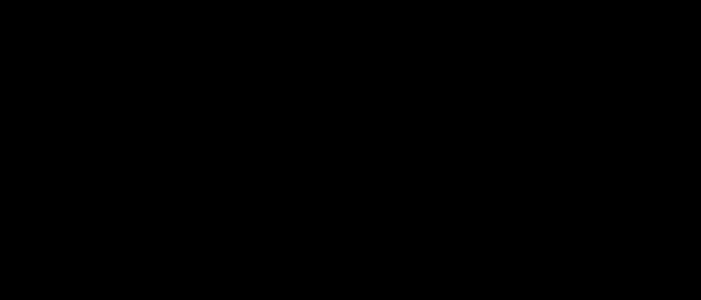
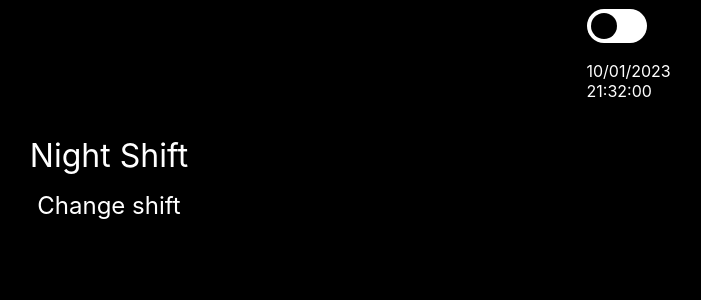
Before and after one commit to manuelcasanova/rmf, a React (Create React App) app in the folder client/: page /night in a window 1280 px wide. Before the commit this address had no page. Shown: the top 300 px of the page, without its empty margins (531-1232 px from the left). Built offline with nearby package versions, Linux system fonts and the light colour scheme.

Commit message:
Toggle dark mode. Component Closing Night. Links to change between am and pm shift

```diff
--- a/client/src/App.css
+++ b/client/src/App.css
@@ -46,6 +46,50 @@
   max-width: 600px;
 }
 
+.title {
+  text-align: center;
+  margin: 1em 0 0.5em 0;
+  font-size: 2em;
+}
+
+.subtitle {
+  display: flex;
+  justify-content: center;
+  width: 100%;
+  text-align: center;
+  /* margin: 0 0 1em 0; */
+  font-size: 1.5em;
+  text-decoration: none;
+}
+
+.navbar {
+  display: flex;
+  flex-direction: row;
+  /* width: 100%; */
+  text-align: center;
+  height: 3em;
+
+}
+
+.navbar-day {
+
+  width: 50%;
+  display: flex;
+  align-items: center;
+  justify-content: center;
+}
+
+
+.navbar-night {
+
+  width: 50%;
+  display: flex;
+  align-items: center;
+  justify-content: center;
+
+}
+
+
 .clear-all-div {
   /* background-color: red; */
   display: flex;
@@ -70,7 +114,9 @@ justify-content: center;
   margin: 1em;
 }
 
-.clear-all:hover {background-color: var(--color2)}
+.clear-all:hover {
+  background-color: var(--color2)
+}
 
 .clear-all:active {
   background-color: var(--color2);
@@ -90,7 +136,8 @@ label {
   /* margin: 0.5em 0 0.5em 0; */
 }
 
-.th, .server {
+.th,
+.server {
   display: flex;
   flex-direction: row;
   justify-content: space-between;
@@ -163,10 +210,12 @@ label {
   font-style: italic;
   text-align: center;
   margin: 0 2em 0 2em;
-  border: 3px double var(--color1);;
+  border: 3px double var(--color1);
+  ;
   border-radius: 20px;
   padding: 1em;
-  background-color: var(--color1);;
+  background-color: var(--color1);
+  ;
   color: var(--color0);
 }
 
@@ -176,20 +225,11 @@ input {
     /* height: 3em; */
 }
 
-.money {
+.money {}
 
-}
+.pizza {}
 
-.pizza {
-
-
-
-}
-
-.tips {
-
-
-}
+.tips {}
 
 .servers {
   display: flex;
@@ -205,10 +245,7 @@ align-items: center;
   justify-content: space-around; */
 }
 
-.summary {
-
-
-}
+.summary {}
 
 .error-message {
   /* background-color: var(--color0);;
@@ -272,7 +309,7 @@ align-items: center;
   bottom: 0;
   background-color: white;
   -webkit-transition: .4s;
-  transition: .4s cubic-bezier(0,1,0.5,1);
+  transition: .4s cubic-bezier(0, 1, 0.5, 1);
   border-radius: 4px;
 }
 
@@ -285,19 +322,19 @@ align-items: center;
   bottom: 4px;
   background-color: black;
   -webkit-transition: .4s;
-  transition: .4s cubic-bezier(0,1,0.5,1);
+  transition: .4s cubic-bezier(0, 1, 0.5, 1);
   border-radius: 3px;
 }
 
-input:checked + .slider {
+input:checked+.slider {
   background-color: white;
 }
 
-input:focus + .slider {
+input:focus+.slider {
   box-shadow: 0 0 4px grey;
 }
 
-input:checked + .slider:before {
+input:checked+.slider:before {
   -webkit-transform: translateX(26px);
   -ms-transform: translateX(26px);
   transform: translateX(26px);
--- a/client/src/App.js
+++ b/client/src/App.js
@@ -2,9 +2,10 @@
 import { BrowserRouter as Router, Routes, Route } from "react-router-dom";
 import './App.css';
 import Closing from './Closing';
+import ClosingNight from "./ClosingNight";
+
 
 function App() {
-
 
 
 
@@ -14,6 +15,7 @@ function App() {
         <Routes>
           <Route exact path="/" element={<Closing />}></Route>
           <Route exact path="/closing" element={<Closing />}></Route>
+          <Route exact path="/night" element={<ClosingNight />}></Route>
         </Routes>
       </Router>
 
--- a/client/src/Closing.jsx
+++ b/client/src/Closing.jsx
@@ -1,7 +1,11 @@
 import { useState, useEffect } from 'react'
+import { useNavigate, Link } from 'react-router-dom';
 import Now from './Now';
 
 export default function Closing() {
+
+  const navigate = useNavigate()
+
   const fullTips = 100;
   const assistantTips = 40;
   const kidsPizzaPrice = 25;
@@ -16,8 +20,11 @@ export default function Closing() {
     setToggle(prev => !prev)
   }
 
+  useEffect(() => {
+    console.log("toggle", toggle)
+  }, [toggle])
+
   const now = Now()
-
 
   const [cashCounted, setCashCounted] = useState(0);
   const [receipts, setReceipts] = useState(0);
@@ -205,6 +212,7 @@ export default function Closing() {
   return (
     <div className={toggle ? "App day-mode" : "App night-mode"}>
 
+
       <label className="switch">
         <input type="checkbox" onChange={handleToggle} />
         <span className="slider round"></span>
@@ -214,7 +222,8 @@ export default function Closing() {
 
       <div className='seccion'>
 
-
+<div className='title'>Morning Shift</div>
+<Link to='/night' className='subtitle'>Change shift</Link>
 
         <div className='clear-all-div'>
           <button className="clear-all" onClick={clearAll}>Clear all</button>
--- /dev/null
+++ b/client/src/ClosingNight.jsx
@@ -0,0 +1,40 @@
+import { Link } from "react-router-dom"
+import { useState } from "react";
+import Now from './Now';
+
+
+
+export default function ClosingNight () {
+
+
+  const [toggle, setToggle] = useState(false);
+
+  const handleToggle = () => {
+    setToggle(prev => !prev)
+  }
+
+  const now = Now()
+
+
+  return (
+    <div className={toggle ? "App day-mode" : "App night-mode"}>
+
+<label className="switch">
+        <input type="checkbox" onChange={handleToggle} />
+        <span className="slider round"></span>
+      </label>
+
+      <div className='switch'>{now}</div>
+
+
+      <div className='seccion'>
+
+      <div className='title'>Night Shift</div>
+<Link to='/closing' className='subtitle'>Change shift</Link>
+
+
+      </div>
+
+    </div>
+  )
+}
```
Also changed, not shown: client/src/Toggle.jsx (added, +17 -0 lines). Lines whose indentation alone changed are shown as unchanged.
